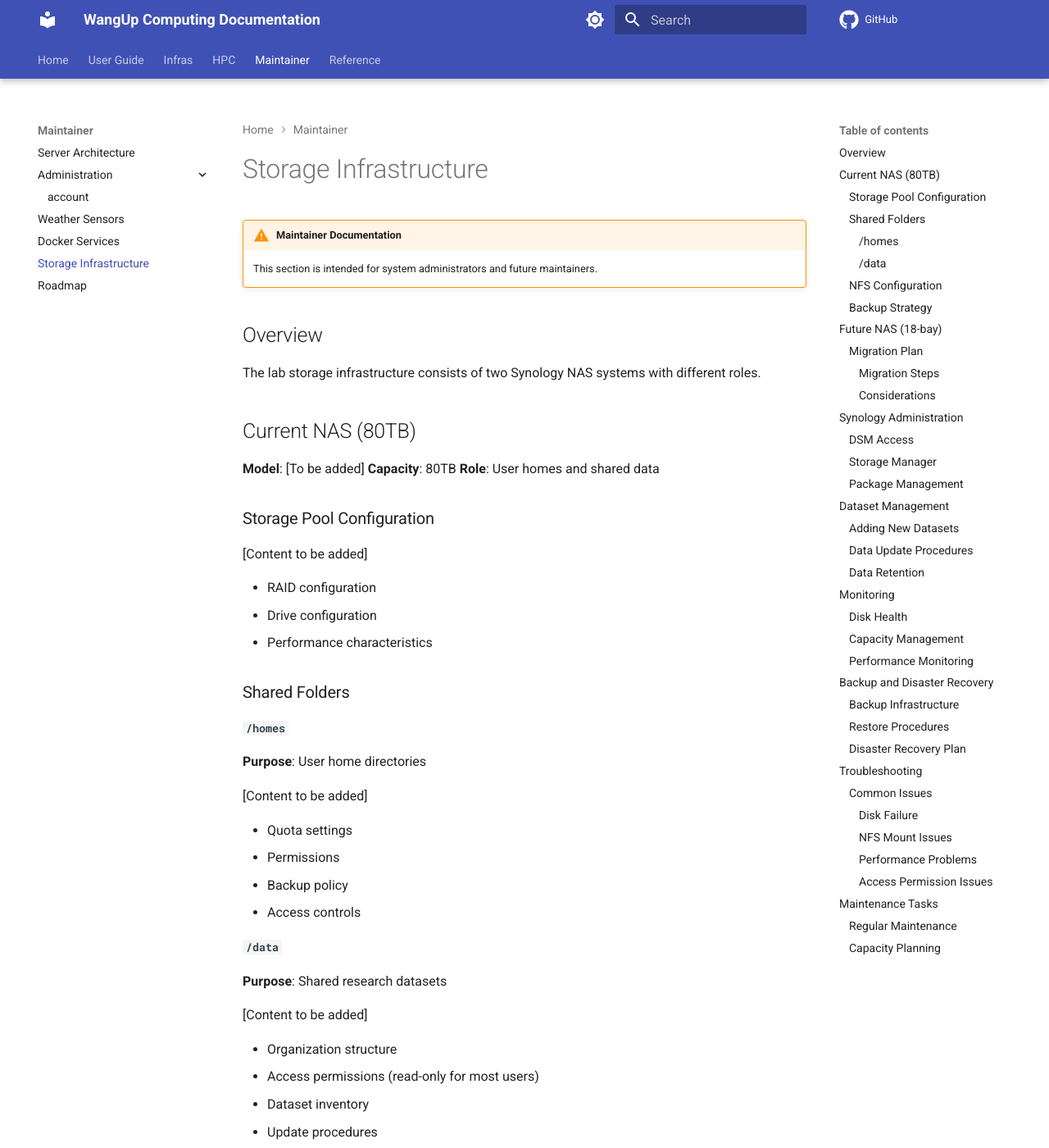
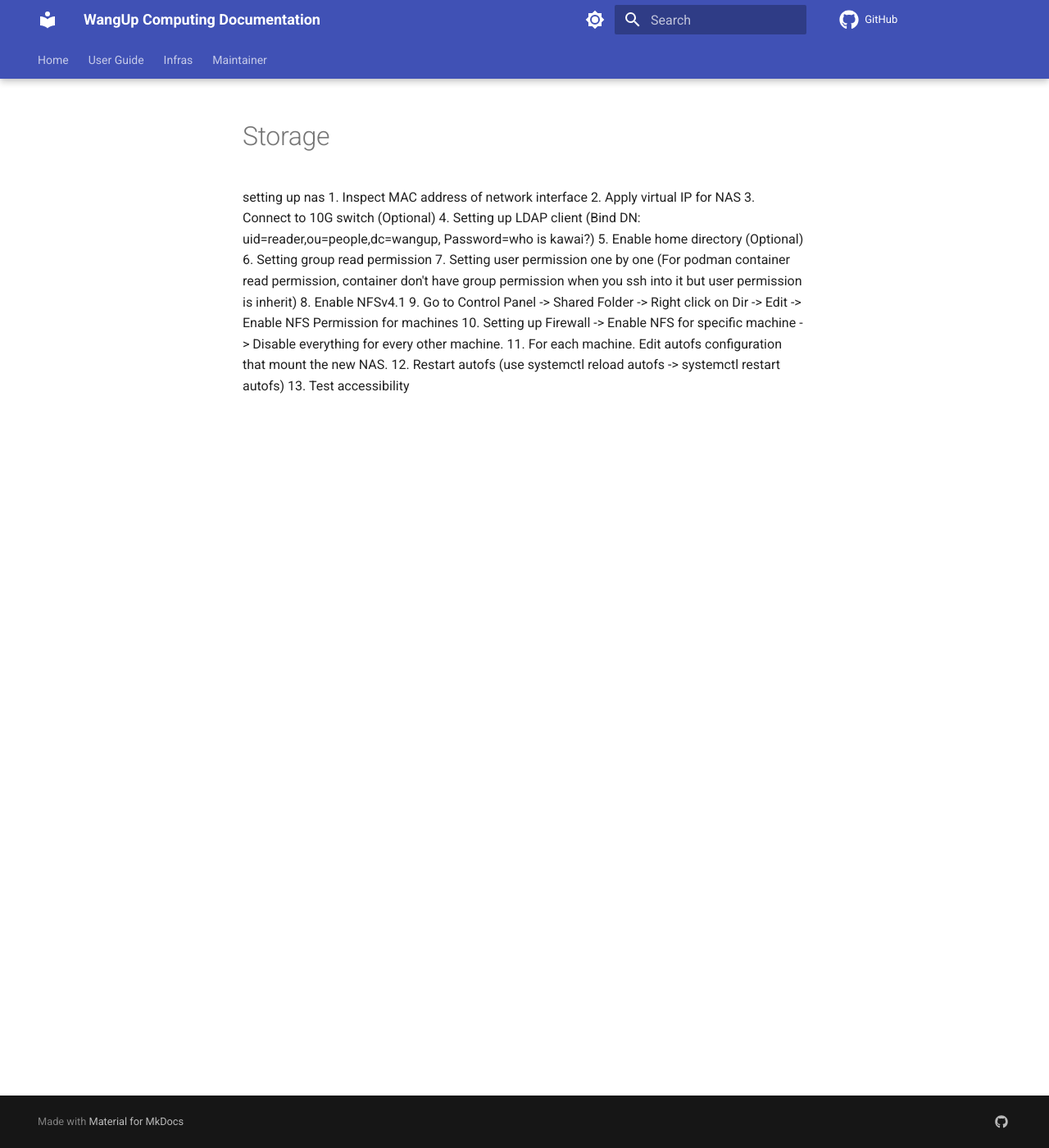
Before and after one commit to NTU-CompHydroMet-Lab/wangup-docs, an MkDocs documentation site: the page built from docs/maintainer/storage.md, in a window 1280 px wide and 1400 px high. Shown: the whole window at 82% size. Built offline with MkDocs 1.6.1 and Material for MkDocs 9.7.7, drawn with Linux system fonts in a browser that asks for light colours; plug-ins that fetch from the network failed and are left out; comment, search, counter and statistics services are not loaded; some of the changed text lies outside the part shown.

````diff
--- a/docs/maintainer/storage.md
+++ b/docs/maintainer/storage.md
@@ -1,276 +1,14 @@
-# Storage Infrastructure
-
-!!! warning "Maintainer Documentation"
-    This section is intended for system administrators and future maintainers.
-
-## Overview
-
-The lab storage infrastructure consists of two Synology NAS systems with different roles.
-
-## Current NAS (80TB)
-
-**Model**: [To be added]
-**Capacity**: 80TB
-**Role**: User homes and shared data
-
-### Storage Pool Configuration
-
-[Content to be added]
-
-- RAID configuration
-- Drive configuration
-- Performance characteristics
-
-### Shared Folders
-
-#### `/homes`
-
-**Purpose**: User home directories
-
-[Content to be added]
-
-- Quota settings
-- Permissions
-- Backup policy
-- Access controls
-
-#### `/data`
-
-**Purpose**: Shared research datasets
-
-[Content to be added]
-
-- Organization structure
-- Access permissions (read-only for most users)
-- Dataset inventory
-- Update procedures
-
-**Current Datasets**:
-
-- ERA5 reanalysis data
-- IMERG precipitation data
-- Weather radar data
-- Satellite observations
-- Rain gauge measurements
-- [Add more as applicable]
-
-### NFS Configuration
-
-[Content to be added]
-
-- NFS version
-- Export configuration
-- Client permissions
-- Performance tuning
-
-```
-# Example /etc/exports on NAS
-/volume1/homes    *(rw,sync,no_subtree_check,root_squash)
-/volume1/data     *(ro,sync,no_subtree_check)
-```
-
-### Backup Strategy
-
-[Content to be added]
-
-- What is backed up
-- Backup schedule
-- Backup destination
-- Retention policy
-- Restore procedures
-
-## Future NAS (18-bay)
-
-**Model**: [To be added]
-**Capacity**: [To be added]
-**Role**: Primary data storage
-**Status**: Not yet configured
-
-### Migration Plan
-
-[Content to be added]
-
-The goal is to split storage by function:
-
-- **Old NAS (80TB)**: User homes
-- **New NAS (18-bay)**: Research datasets
-
-#### Migration Steps
-
-[Content to be added]
-
-1. Physical setup and RAID configuration
-2. Data transfer planning
-3. Service interruption scheduling
-4. Data migration
-5. NFS reconfiguration on compute servers
-6. Testing and verification
-7. Old data cleanup
-
-#### Considerations
-
-[Content to be added]
-
-- Downtime requirements
-- Data integrity verification
-- User notification
-- Rollback plan
-
-## Synology Administration
-
-### DSM Access
-
-[Content to be added]
-
-- Web interface URL
-- Admin credentials storage
-- 2FA setup
-
-### Storage Manager
-
-[Content to be added]
-
-- Monitoring disk health
-- RAID scrubbing schedule
-- Hot spare configuration
-
-### Package Management
-
-[Content to be added]
-
-- Installed packages
-- NFS server configuration
-- LDAP client configuration (if used)
-
-## Dataset Management
-
-### Adding New Datasets
-
-[Content to be added]
-
-Procedures for adding new data sources:
-
-1. Determine storage location
-2. Create directory structure
-3. Set permissions
-4. Update documentation
-5. Notify users
-
-### Data Update Procedures
-
-[Content to be added]
-
-For regularly updated datasets (ERA5, IMERG, etc.):
-
-- Update frequency
-- Automated update scripts (if any)
-- Verification procedures
-- Version management
-
-### Data Retention
-
-[Content to be added]
-
-- Policies for old data
-- Archival procedures
-- Deletion procedures
-
-## Monitoring
-
-### Disk Health
-
-[Content to be added]
-
-```bash
-# Example SMART monitoring
-smartctl -a /dev/sdX
-```
-
-### Capacity Management
-
-[Content to be added]
-
-- Monitoring disk usage
-- Alert thresholds
-- Cleanup procedures
-
-### Performance Monitoring
-
-[Content to be added]
-
-- I/O statistics
-- Network throughput
-- Identifying bottlenecks
-
-## Backup and Disaster Recovery
-
-### Backup Infrastructure
-
-[Content to be added]
-
-- Backup destination
-- Backup software/method
-- Schedule
-- What is backed up
-
-### Restore Procedures
-
-[Content to be added]
-
-- File-level restore
-- Full system restore
-- Testing restore procedures
-
-### Disaster Recovery Plan
-
-[Content to be added]
-
-- What to do if NAS fails
-- Data redundancy
-- Recovery time objectives
-- Recovery point objectives
-
-## Troubleshooting
-
-### Common Issues
-
-[Content to be added]
-
-#### Disk Failure
-
-[Content to be added]
-
-#### NFS Mount Issues
-
-[Content to be added]
-
-#### Performance Problems
-
-[Content to be added]
-
-#### Access Permission Issues
-
-[Content to be added]
-
-## Maintenance Tasks
-
-### Regular Maintenance
-
-[Content to be added]
-
-- RAID scrubbing
-- Firmware updates
-- Backup verification
-- Disk health checks
-
-### Capacity Planning
-
-[Content to be added]
-
-- Growth rate analysis
-- Forecasting capacity needs
-- Expansion planning
-
----
-
-**Next**: [Future Roadmap & Maintenance](roadmap.md)
+setting up nas
+1. Inspect MAC address of network interface
+2. Apply virtual IP for NAS
+3. Connect to 10G switch (Optional)
+4. Setting up LDAP client (Bind DN: uid=reader,ou=people,dc=wangup, Password=who is kawai?)
+5. Enable home directory (Optional)
+6. Setting group read permission
+7. Setting user permission one by one (For podman container read permission, container don't have group permission when you ssh into it but user permission is inherit)
+8. Enable NFSv4.1
+9. Go to Control Panel -> Shared Folder -> Right click on Dir -> Edit -> Enable NFS Permission for machines
+10. Setting up Firewall -> Enable NFS for specific machine -> Disable everything for every other machine.
+11. For each machine. Edit autofs configuration that mount the new NAS.
+12. Restart autofs (use systemctl reload autofs -> systemctl restart autofs)
+13. Test accessibility
--- a/mkdocs.yml
+++ b/mkdocs.yml
@@ -30,6 +30,7 @@
     - navigation.path
     - navigation.expand
     - navigation.indexes
+    - navigation.sections
     - search.suggest
     - search.highlight
     - content.code.copy
@@ -43,6 +44,9 @@
   - search
   - tags
   - glightbox
+  - privacy:
+      links_attr_map:
+        target: _blank
 
 markdown_extensions:
   - pymdownx.highlight:
@@ -68,53 +72,57 @@
   - Home: index.md
 
   - User Guide:
+    - QuickStart: user-guide/quickstart.md
     - Onboarding:
-      - Setting Up: user-guide/onboard/setting-up.md
-      - First Program: user-guide/onboard/first-program.md
-      - Environments: user-guide/onboard/environments.md
+      - Account Setting Up: user-guide/onboard/setting-up.md
+      #- First Program: user-guide/onboard/first-program.md
+      #- Environments: user-guide/onboard/environments.md
       - Rules of Conduct: user-guide/onboard/rules-of-conduct.md
-    - Storage:
-      - NAS Storage: user-guide/storage/nas.md
-      - Local Storage: user-guide/storage/local.md
-    - Tools:
-      - Python Tools: user-guide/tools/python.md
-      - Shell Tools: user-guide/tools/shell.md
-    - Containers:
-      - Introduction: user-guide/containers/intro.md
-      - Using Podman: user-guide/containers/podman.md
-      - Harbor Registry: user-guide/containers/harbor.md
-      - Building Containers: user-guide/containers/building.md
+    # - Storage:
+    #   - NAS Storage: user-guide/storage/nas.md
+    #   - Local Storage: user-guide/storage/local.md
+    # - Tools:
+    #   - Python Tools: user-guide/tools/python.md
+    #   - Shell Tools: user-guide/tools/shell.md
+    # - Containers:
+    #   - Introduction: user-guide/containers/intro.md
+    #   - Using Podman: user-guide/containers/podman.md
+    #   - Harbor Registry: user-guide/containers/harbor.md
+    #   - Building Containers: user-guide/containers/building.md
 
   - Infras:
-    - Services: infrastructures/services.md
+    # - Services: infrastructures/services.md
     - Computing:
       # - infrastructures/computing/index.md
       - Server Specs: infrastructures/computing/computing-specs.md
-    - Storage: infrastructures/storage.md
-    - Network: infrastructures/network.md
-    - Power: infrastructures/power.md
+    # - Storage: infrastructures/storage.md
+    # - Network: infrastructures/network.md
+    # - Power: infrastructures/power.md
 
-  - HPC:
-    - Overview: hpc/overview.md
-    - SLURM Job Scheduler: hpc/slurm.md
-    - Environment Modules: hpc/modules.md
+  # - HPC:
+  #   - Overview: hpc/overview.md
+  #   - SLURM Job Scheduler: hpc/slurm.md
+  #   - Environment Modules: hpc/modules.md
 
   - Maintainer:
     - Server Architecture: maintainer/core-server.md
     - Administration:
       - account: maintainer/account.md
-    - Weather Sensors: maintainer/sensors.md
-    - Docker Services: maintainer/dockerfiles.md
-    - Storage Infrastructure: maintainer/storage.md
-    - Roadmap: maintainer/roadmap.md
+    #- Weather Sensors: maintainer/sensors.md
+    # - Docker Services: maintainer/dockerfiles.md
+    # - Storage Infrastructure: maintainer/storage.md
+    # - Roadmap: maintainer/roadmap.md
 
-  - Reference:
-    - Glossary: reference/glossary.md
-    - FAQ: reference/faq.md
-    - Quick Reference: reference/quick-ref.md
-    - External Resources: reference/resources.md
+  # - Reference:
+  #   - Glossary: reference/glossary.md
+  #   - FAQ: reference/faq.md
+  #   - Quick Reference: reference/quick-ref.md
+  #   - External Resources: reference/resources.md
 
 extra:
   social:
     - icon: fontawesome/brands/github
       link: https://github.com/NTU-CompHydroMet-Lab
+
+extra_css:
+  - stylesheets/extra.css
````
Also changed, not shown: docs/index.md (+72 -72 lines), docs/user-guide/onboard/setting-up.md (+24 -3 lines).
